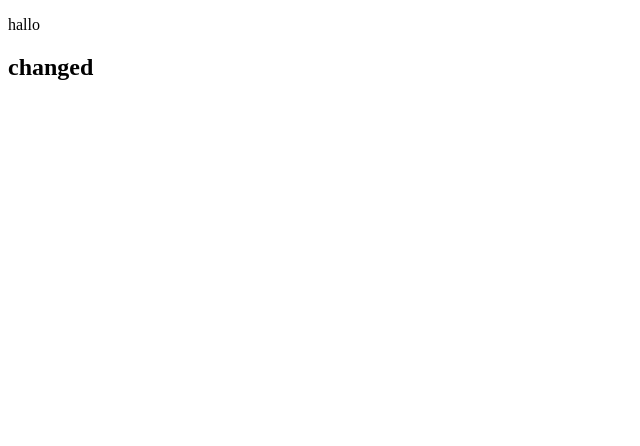
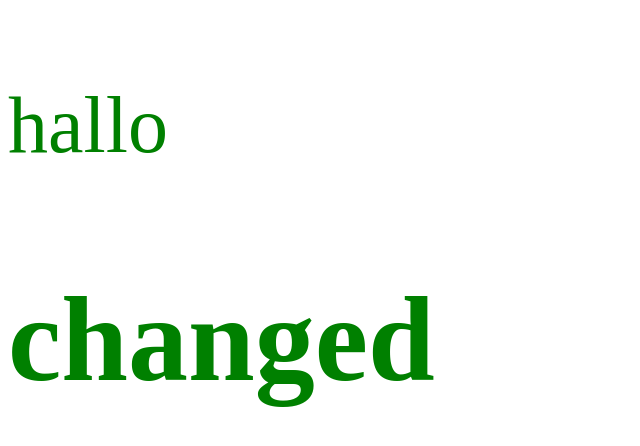
Before and after one commit to noellemucheyo/web, a plain HTML site: page index.html in a window 1280 px wide. Shown: the whole page, without its empty margins (0-640 px from the left). Drawn offline with Linux system fonts and the light colour scheme.

Commit message:
adding css

```diff
--- a/index.html
+++ b/index.html
@@ -5,6 +5,7 @@
     <meta http-equiv="X-UA-Compatible" content="IE=edge">
     <meta name="viewport" content="width=device-width, initial-scale=1.0">
     <title>Document</title>
+    <link rel="stylesheet" href="style.css">
 </head>
 <body>
     <p>
--- /dev/null
+++ b/style.css
@@ -0,0 +1,9 @@
+body{
+    background-color: white;
+    color: green;
+    font-size: 5em;
+}
+    body:hover{
+        background-color: aliceblue;
+        color: black;
+    }
```
